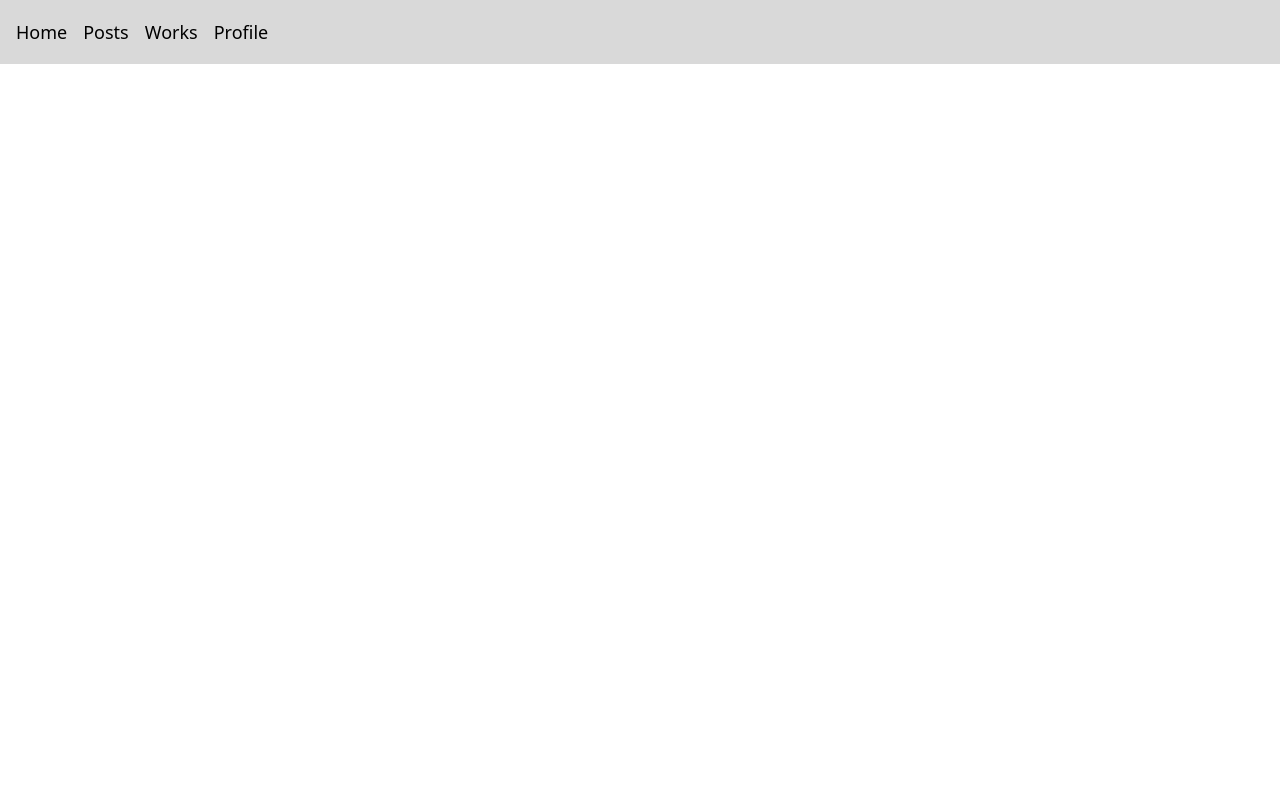
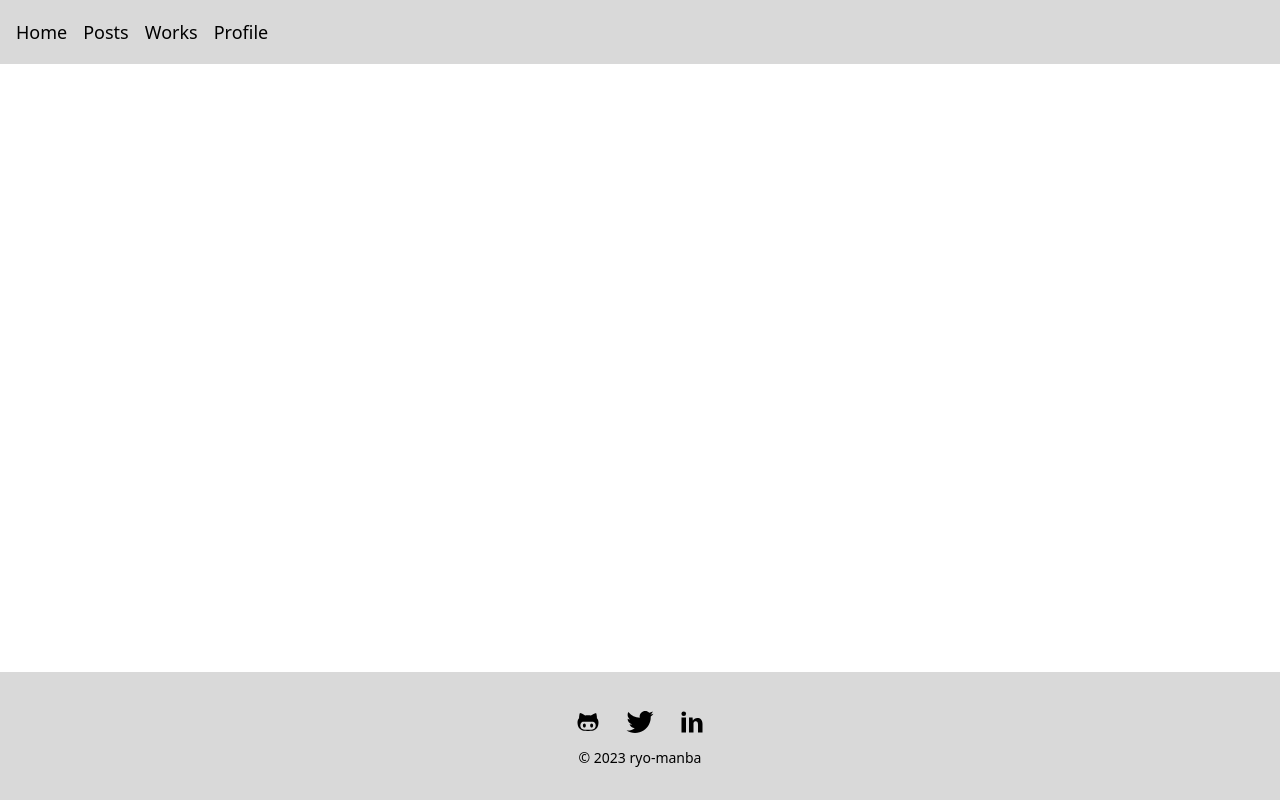
Before and after one commit to ryo-manba/portfolio-website, a Next.js app: page / in a window 1280 px wide. Built offline with nearby package versions, Linux system fonts and the light colour scheme.

Commit message:
fixes #2 フッターを作成する

```diff
--- a/package.json
+++ b/package.json
@@ -19,6 +19,7 @@
     "postcss": "8.4.21",
     "react": "18.2.0",
     "react-dom": "18.2.0",
+    "react-icons": "^4.8.0",
     "tailwindcss": "3.3.1",
     "typescript": "5.0.4"
   },
--- /dev/null
+++ b/src/components/Footer/Footer.tsx
@@ -0,0 +1,39 @@
+import { memo } from 'react';
+import {
+  TiSocialLinkedin,
+  TiSocialGithub,
+  TiSocialTwitter,
+} from 'react-icons/ti';
+
+export const Footer = memo(function Footer() {
+  return (
+    <>
+      <footer className="bg-[#D9D9D9] h-32 flex flex-col items-center justify-center">
+        <div className="flex space-x-4 mb-2">
+          <a
+            href="https://github.com/ryo-manba"
+            target="_blank"
+            rel="noreferrer"
+          >
+            <TiSocialGithub className="text-4xl" />
+          </a>
+          <a
+            href="https://twitter.com/ryo_manba"
+            target="_blank"
+            rel="noreferrer"
+          >
+            <TiSocialTwitter className="text-4xl" />
+          </a>
+          <a
+            href="https://www.linkedin.com/in/ryo-matsukawa-ba5276214/"
+            target="_blank"
+            rel="noreferrer"
+          >
+            <TiSocialLinkedin className="text-4xl" />
+          </a>
+        </div>
+        <p className="text-sm">&copy; 2023 ryo-manba</p>
+      </footer>
+    </>
+  );
+});
--- a/src/pages/index.tsx
+++ b/src/pages/index.tsx
@@ -1,9 +1,13 @@
 import { Header } from '../components/Header/Header';
-
+import { Footer } from '../components/Footer/Footer';
 export default function Home() {
   return (
     <>
-      <Header />
+      <div className="flex flex-col min-h-screen">
+        <Header />
+        <main className="flex-grow"></main>
+        <Footer />
+      </div>
     </>
   );
 }
```
Also changed, not shown: 1 other file (tests, documents, lock files or other folders).
